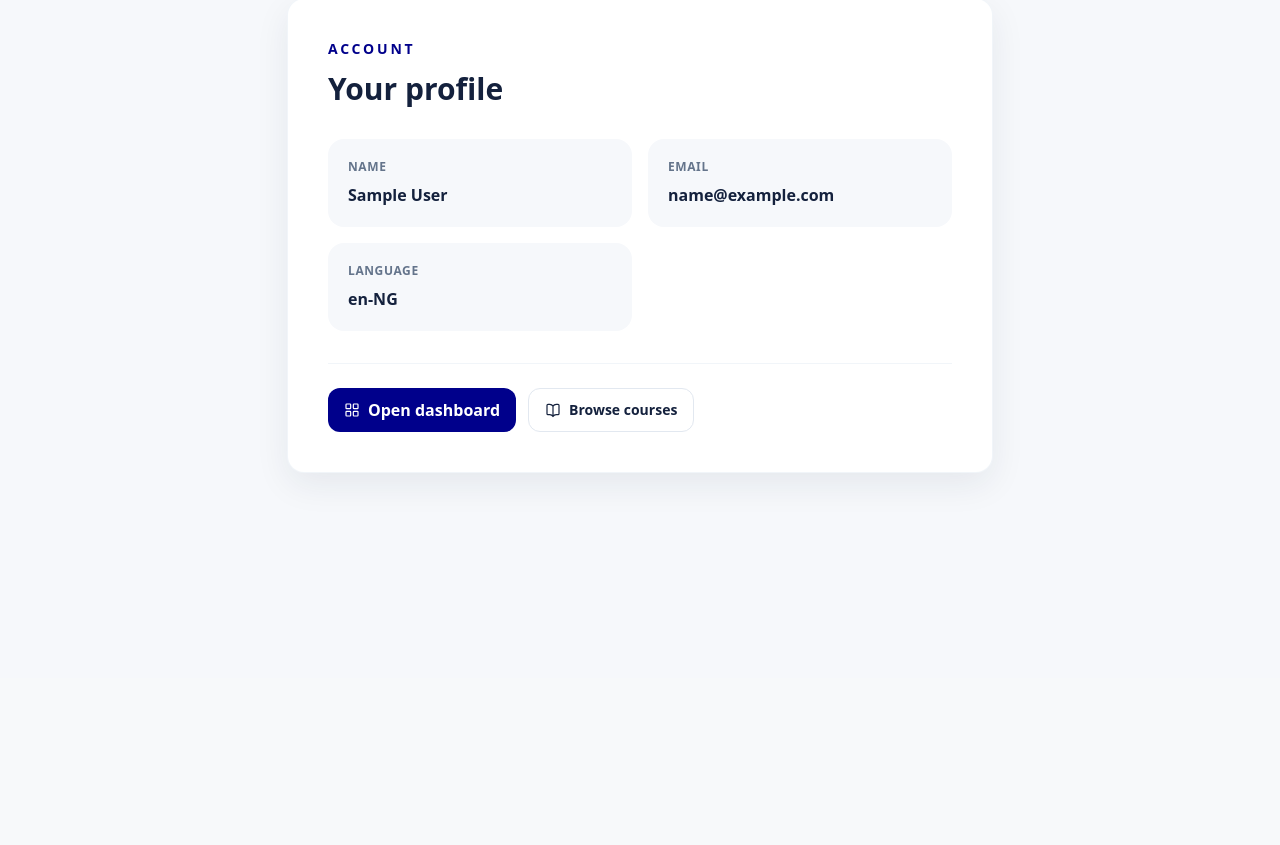
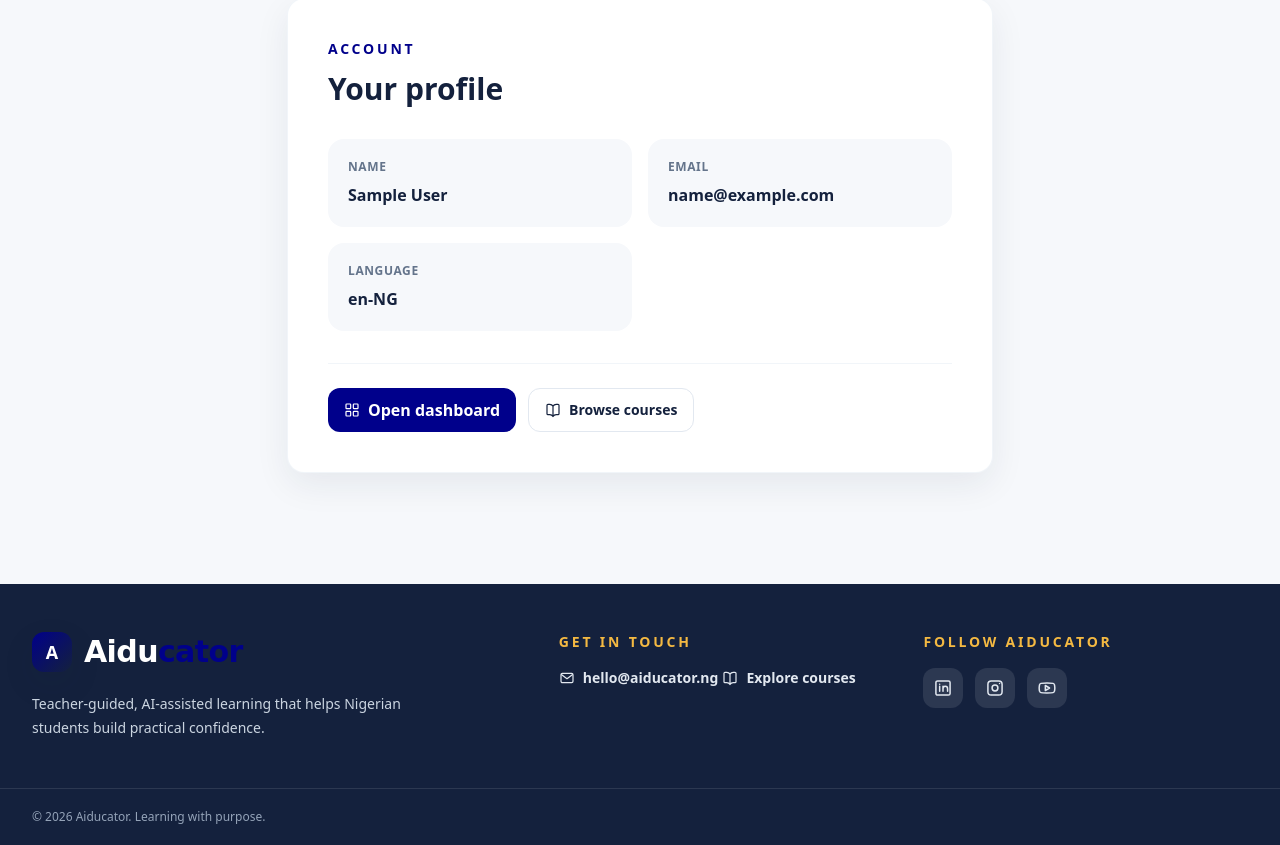
Before and after one commit to BuhariS/aiducator, a Django app: page /accounts/profile/ in a window 1280 px wide. Shown: the part 122-967 px from the top of the page. Before the commit the page ends 599 px from the top, so only its background shows below. Run offline with Django 5.2, Linux system fonts and the light colour scheme; the visitor is signed in with stand-in values (Sample User, id 1); style sheets or scripts are compiled from the project's sources; parts of the project's set-up code (start-up, migrations or seed data) failed here and were passed over; some libraries are stand-ins or nearby versions.

Commit message:
feat: add contact and social footer

```diff
--- a/templates/base.html
+++ b/templates/base.html
@@ -42,6 +42,32 @@
     {% endif %}
     <main>{% block content %}{% endblock %}</main>
 
+    <footer class="mt-16 bg-ink text-white">
+      <div class="mx-auto grid max-w-7xl gap-10 px-4 py-12 sm:px-6 md:grid-cols-[1.5fr_1fr_1fr] lg:px-8">
+        <div>
+          <a aria-label="Aiducator home" href="{% url 'courses:catalog' %}" class="inline-flex items-center gap-3">
+            <span class="brand-mark">A</span>
+            <span class="brand-word text-white">Aidu<span class="brand-word-accent">cator</span></span>
+          </a>
+          <p class="mt-5 max-w-sm text-sm leading-6 text-slate-300">Teacher-guided, AI-assisted learning that helps Nigerian students build practical confidence.</p>
+        </div>
+        <div>
+          <p class="text-sm font-black uppercase tracking-[0.2em] text-sunshine">Get in touch</p>
+          <a class="mt-4 inline-flex items-center gap-2 text-sm font-semibold text-slate-200 transition hover:text-white" href="mailto:hello@aiducator.ng">{% include "components/icon.html" with icon="mail" icon_class="h-4 w-4" %}hello@aiducator.ng</a>
+          <a class="mt-3 inline-flex items-center gap-2 text-sm font-semibold text-slate-200 transition hover:text-white" href="{% url 'courses:catalog' %}">{% include "components/icon.html" with icon="book-open" icon_class="h-4 w-4" %}Explore courses</a>
+        </div>
+        <div>
+          <p class="text-sm font-black uppercase tracking-[0.2em] text-sunshine">Follow Aiducator</p>
+          <div class="mt-4 flex items-center gap-3">
+            <a aria-label="Aiducator on LinkedIn" class="grid h-10 w-10 place-items-center rounded-xl bg-white/10 text-slate-200 transition hover:bg-white/20 hover:text-white" href="https://www.linkedin.com/company/aiducator/" target="_blank" rel="noreferrer">{% include "components/icon.html" with icon="linkedin" icon_class="h-5 w-5" %}</a>
+            <a aria-label="Aiducator on Instagram" class="grid h-10 w-10 place-items-center rounded-xl bg-white/10 text-slate-200 transition hover:bg-white/20 hover:text-white" href="https://www.instagram.com/aiducator/" target="_blank" rel="noreferrer">{% include "components/icon.html" with icon="instagram" icon_class="h-5 w-5" %}</a>
+            <a aria-label="Aiducator on YouTube" class="grid h-10 w-10 place-items-center rounded-xl bg-white/10 text-slate-200 transition hover:bg-white/20 hover:text-white" href="https://www.youtube.com/@aiducator" target="_blank" rel="noreferrer">{% include "components/icon.html" with icon="youtube" icon_class="h-5 w-5" %}</a>
+          </div>
+        </div>
+      </div>
+      <div class="border-t border-white/10"><div class="mx-auto max-w-7xl px-4 py-5 text-xs text-slate-400 sm:px-6 lg:px-8">© {% now "Y" %} Aiducator. Learning with purpose.</div></div>
+    </footer>
+
     <script src="https://unpkg.com/htmx.org@1.9.12"></script>
     <script>
       document.addEventListener("DOMContentLoaded", () => {
--- a/templates/components/icon.html
+++ b/templates/components/icon.html
@@ -27,4 +27,8 @@
 {% elif icon == "lock" %}<svg class="{{ icon_class|default:'h-5 w-5' }}" viewBox="0 0 24 24" fill="none" stroke="currentColor" stroke-width="1.8" aria-hidden="true"><rect width="13" height="10" x="5.5" y="10" rx="2"/><path stroke-linecap="round" d="M8.5 10V7a3.5 3.5 0 0 1 7 0v3M12 14v2"/></svg>
 {% elif icon == "x" %}<svg class="{{ icon_class|default:'h-5 w-5' }}" viewBox="0 0 24 24" fill="none" stroke="currentColor" stroke-width="2" aria-hidden="true"><path stroke-linecap="round" d="m6 6 12 12M18 6 6 18"/></svg>
 {% elif icon == "alert" %}<svg class="{{ icon_class|default:'h-5 w-5' }}" viewBox="0 0 24 24" fill="none" stroke="currentColor" stroke-width="1.8" aria-hidden="true"><path stroke-linecap="round" stroke-linejoin="round" d="m12 3 9 17H3L12 3Z"/><path stroke-linecap="round" d="M12 9v4m0 3h.01"/></svg>
+{% elif icon == "mail" %}<svg class="{{ icon_class|default:'h-5 w-5' }}" viewBox="0 0 24 24" fill="none" stroke="currentColor" stroke-width="1.8" aria-hidden="true"><rect width="18" height="14" x="3" y="5" rx="2"/><path stroke-linecap="round" stroke-linejoin="round" d="m4 7 8 6 8-6"/></svg>
+{% elif icon == "linkedin" %}<svg class="{{ icon_class|default:'h-5 w-5' }}" viewBox="0 0 24 24" fill="none" stroke="currentColor" stroke-width="1.8" aria-hidden="true"><rect width="17" height="17" x="3.5" y="3.5" rx="2"/><path stroke-linecap="round" d="M8 10v6M8 7.5v.01M12 16v-3.25a2.75 2.75 0 0 1 5.5 0V16M12 10v6"/></svg>
+{% elif icon == "instagram" %}<svg class="{{ icon_class|default:'h-5 w-5' }}" viewBox="0 0 24 24" fill="none" stroke="currentColor" stroke-width="1.8" aria-hidden="true"><rect width="17" height="17" x="3.5" y="3.5" rx="4"/><circle cx="12" cy="12" r="3.5"/><path stroke-linecap="round" d="M17.5 6.5h.01"/></svg>
+{% elif icon == "youtube" %}<svg class="{{ icon_class|default:'h-5 w-5' }}" viewBox="0 0 24 24" fill="none" stroke="currentColor" stroke-width="1.8" aria-hidden="true"><path stroke-linejoin="round" d="M21 8.2a2.5 2.5 0 0 0-1.75-1.76C17.7 6 12 6 12 6s-5.7 0-7.25.44A2.5 2.5 0 0 0 3 8.2 26 26 0 0 0 2.6 12 26 26 0 0 0 3 15.8a2.5 2.5 0 0 0 1.75 1.76C6.3 18 12 18 12 18s5.7 0 7.25-.44A2.5 2.5 0 0 0 21 15.8a26 26 0 0 0 .4-3.8 26 26 0 0 0-.4-3.8Z"/><path stroke-linejoin="round" d="m10 9 5 3-5 3V9Z"/></svg>
 {% endif %}
```
